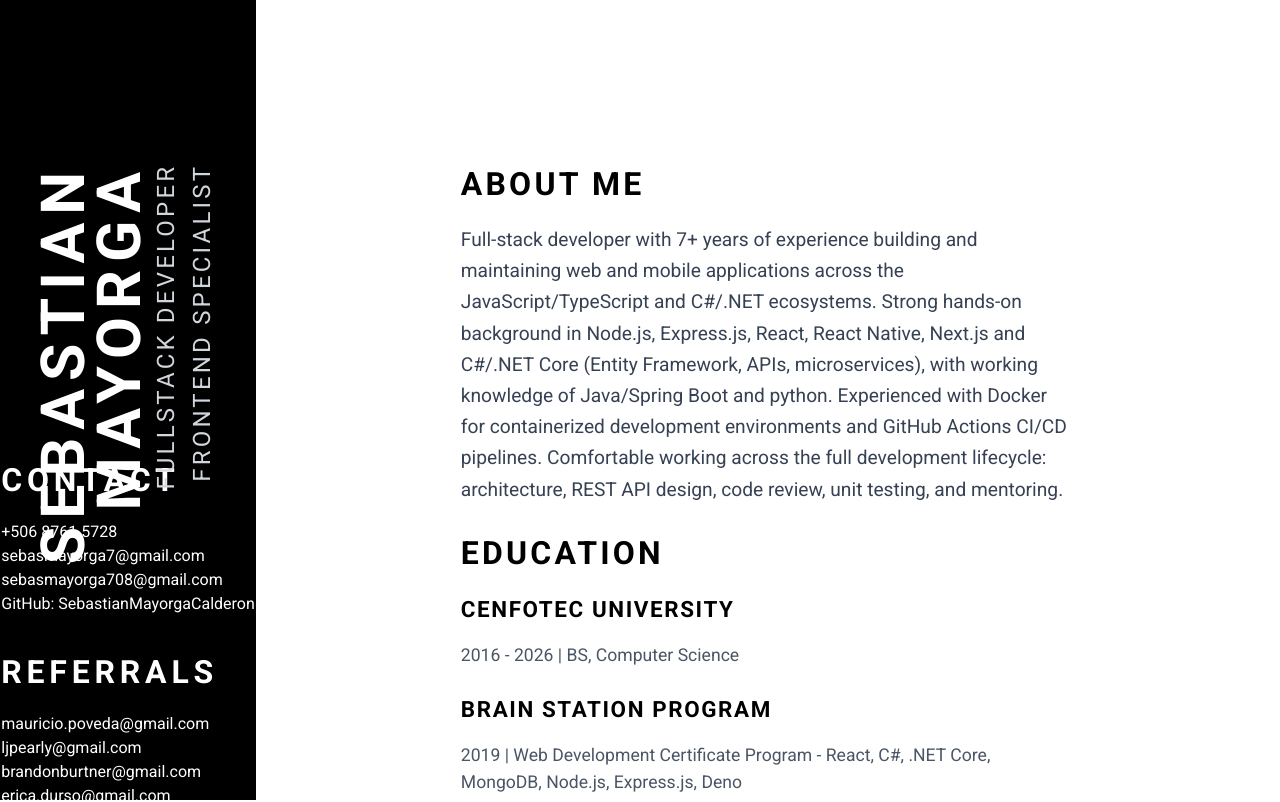
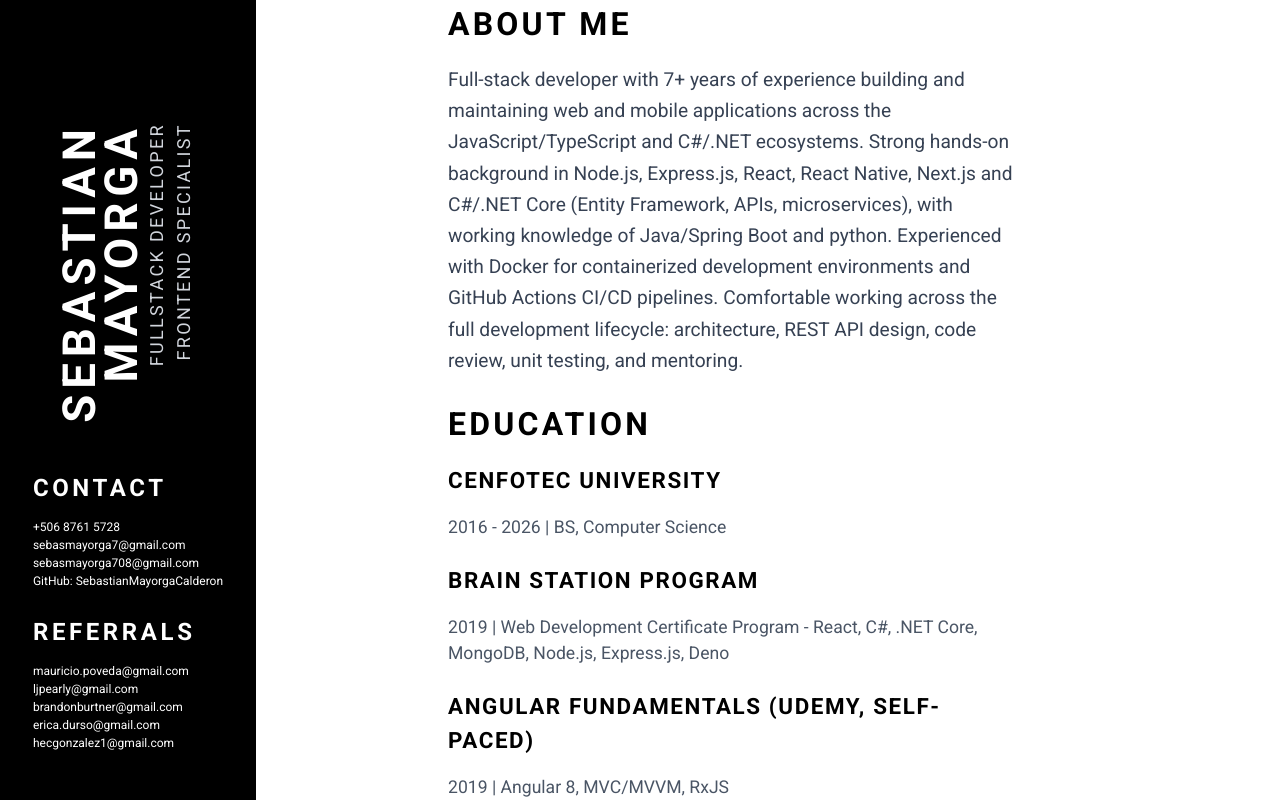
Before and after one commit to SebastianMayorgaCalderon/CV-react, a React (Vite) app: page / in a window 1280 px wide. Shown: the top 802 px of the page. Built offline with nearby package versions, Linux system fonts and the light colour scheme.

Commit message:
responsive fix
Co-Authored-By: Claude Opus 5.5 <noreply@anthropic.com>

```diff
--- a/src/App.css
+++ b/src/App.css
@@ -1,4 +1,25 @@
 @import "tailwindcss";
+
+html {
+  font-size: clamp(12px, 9px + 0.9vw, 16px);
+}
+
+/* Sidebar contents are sized in em so they scale with the viewport to always fit */
+.sidebar {
+  font-size: max(10px, min(1.75dvh, 4.4vw, 16px));
+}
+
+@media (min-width: 64rem) {
+  .sidebar {
+    font-size: max(10px, min(1.5dvh, 1.39vw, 16px));
+  }
+}
+
+@media (min-width: 80rem) {
+  .sidebar {
+    font-size: max(10px, min(1.5dvh, 1.1vw, 16px));
+  }
+}
 
 .underline-from-center {
   position: relative;
--- a/src/App.jsx
+++ b/src/App.jsx
@@ -26,20 +26,20 @@ export default function App() {
       <HamburgerButton open={menuOpen} onClick={() => setMenuOpen(!menuOpen)} />
       {menuOpen && (
         <div
-          className="fixed inset-0 z-40 bg-black/50 md:hidden"
+          className="fixed inset-0 z-40 bg-black/50 lg:hidden"
           onClick={() => setMenuOpen(false)}
         />
       )}
       <header
-        className={`bg-black flex flex-col items-center justify-between text-white pt-[8rem] pb-[4rem] fixed top-0 left-0 z-50 h-screen w-4/5 transition-transform duration-300 ease-in-out md:sticky md:z-auto md:w-1/5 md:translate-x-0 ${
+        className={`sidebar bg-black flex flex-col items-center justify-between text-white pt-[4em] pb-[2em] lg:pt-[8em] lg:pb-[4em] overflow-y-auto fixed top-0 left-0 z-50 h-dvh w-4/5 transition-transform duration-300 ease-in-out lg:sticky lg:z-auto lg:w-1/4 xl:w-1/5 lg:translate-x-0 ${
           menuOpen ? 'translate-x-0' : '-translate-x-full'
         }`}
       >
-        <div className="developer-Name-wrapper rotate-270 whitespace-nowrap text-right mt-36">
-          <h1 className="text-[3.8rem] leading-[3.5rem] tracking-[0.5rem] font-bold">SEBASTIAN<br />MAYORGA</h1>
-          <h3 className="text-[1.5rem] text-gray-300 tracking-[0.2rem] uppercase">Fullstack Developer<br />Frontend Specialist</h3>
+        <div className="developer-Name-wrapper rotate-270 whitespace-nowrap text-right shrink-0 mt-[7em] mb-[8em] lg:mt-[9em]">
+          <h1 className="text-[3.8em] leading-[0.92] tracking-[0.13em] font-bold">SEBASTIAN<br />MAYORGA</h1>
+          <h3 className="text-[1.5em] text-gray-300 tracking-[0.13em] uppercase">Fullstack Developer<br />Frontend Specialist</h3>
         </div>
-        <div className="contact-wrapper whitespace-nowrap text-left">
+        <div className="contact-wrapper whitespace-nowrap text-left shrink-0">
           <ContactBlock
             title="Contact"
             lines={['+506 8761 5728', 'sebasmayorga7@gmail.com', 'sebasmayorga708@gmail.com', 'github.com/SebastianMayorgaCalderon']}
@@ -47,7 +47,7 @@ export default function App() {
           />
           <ContactBlock
             title="Referrals"
-            className="mt-8"
+            className="mt-[2em]"
             onEmailClick={handleCopyEmail}
             lines={[
               'mauricio.poveda@gmail.com',
@@ -59,7 +59,7 @@ export default function App() {
           />
         </div>
       </header>
-      <main className="w-full md:w-4/5 pt-[10rem] pb-[10rem]">
+      <main className="w-full lg:w-3/4 xl:w-4/5pt-[10rem] pb-[10rem]">
         <article className="w-[92%] sm:w-4/5 md:w-4/5 lg:w-3/5 mx-auto">
           <SectionTitle>About Me</SectionTitle>
           <p className="text-[1.2rem] text-gray-700 leading-relaxed">
--- a/src/components/ContactBlock.jsx
+++ b/src/components/ContactBlock.jsx
@@ -1,7 +1,7 @@
 export default function ContactBlock({ title, lines, className = '', onEmailClick }) {
   return (
     <div className={className}>
-      <h1 className="text-[2rem] tracking-[0.3rem] font-bold text-white uppercase mb-4">{title}</h1>
+      <h1 className="text-[2em] tracking-[0.15em] font-bold text-white uppercase mb-[0.5em]">{title}</h1>
       {lines.map((line) => {
         const isEmail = line.includes('@')
         const isLink = line.includes('github.com')
--- a/src/components/HamburgerButton.jsx
+++ b/src/components/HamburgerButton.jsx
@@ -4,7 +4,7 @@ export default function HamburgerButton({ open, onClick }) {
       type="button"
       onClick={onClick}
       aria-label="Toggle menu"
-      className="fixed top-4 left-4 z-[60] flex h-10 w-10 flex-col items-center justify-center gap-1.5 bg-black md:hidden"
+      className="fixed top-4 left-4 z-[60] flex h-10 w-10 flex-col items-center justify-center gap-1.5 bg-black lg:hidden"
     >
       <span
         className={`block h-0.5 w-6 bg-white transition-transform duration-300 ${
```
